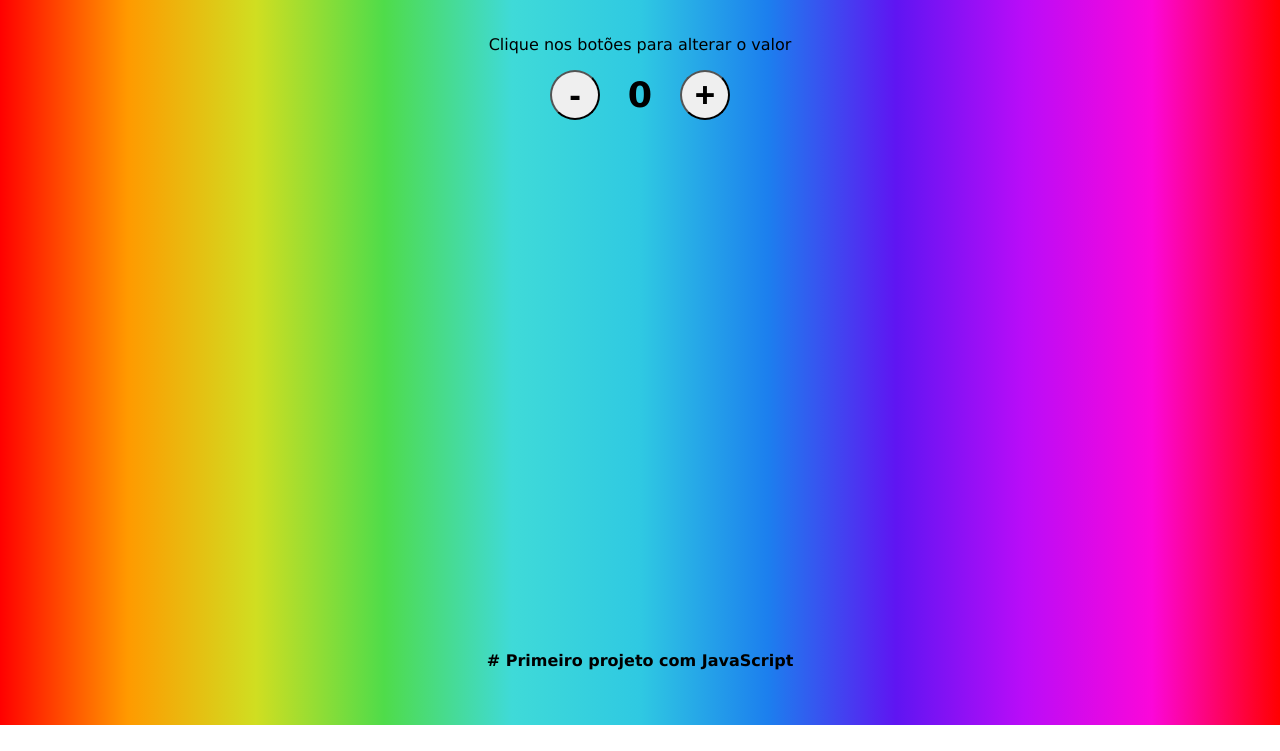
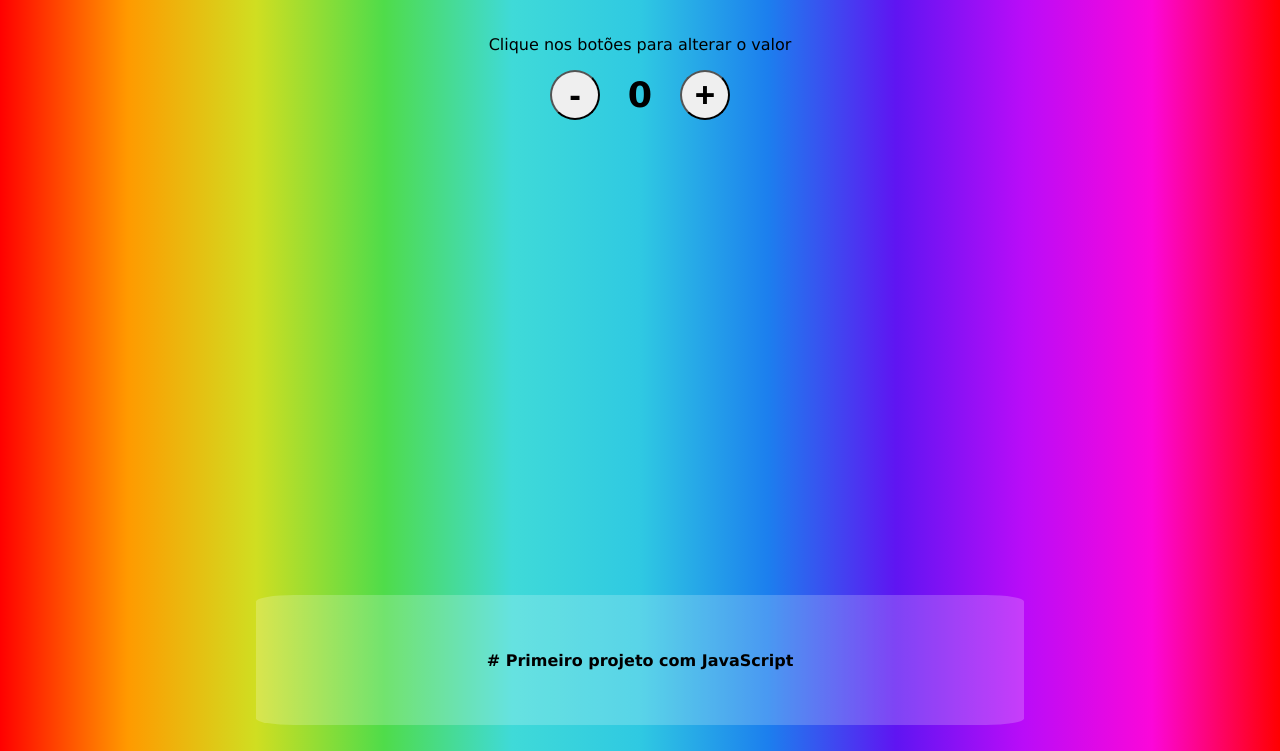
Before and after one commit to sacradev/repositorio-estudos, a plain HTML site: page Introdução ao js/index.html in a window 1280 px wide. Shown: the part 75-826 px from the top of the page. Before the commit the page ends 800 px from the top, so only its background shows below. Drawn offline with Linux system fonts and the light colour scheme.

Commit message:
adição de bg e melhoria no tamanho da tela

```diff
--- a/Introdução ao js/asserts/css/style.css
+++ b/Introdução ao js/asserts/css/style.css
@@ -18,6 +18,7 @@ body {
     padding: 5px;
     align-items: center;
     text-align: center;
+    min-height: 100vh;
 }
 
 footer {
@@ -29,6 +30,9 @@ footer {
     line-height: 100px;
     color: black;
     font-weight: bold;
+    background-color: rgba(255, 255, 255, .2);
+    width: 60%;
+    border-radius: 5%;
 
 }
 
```
